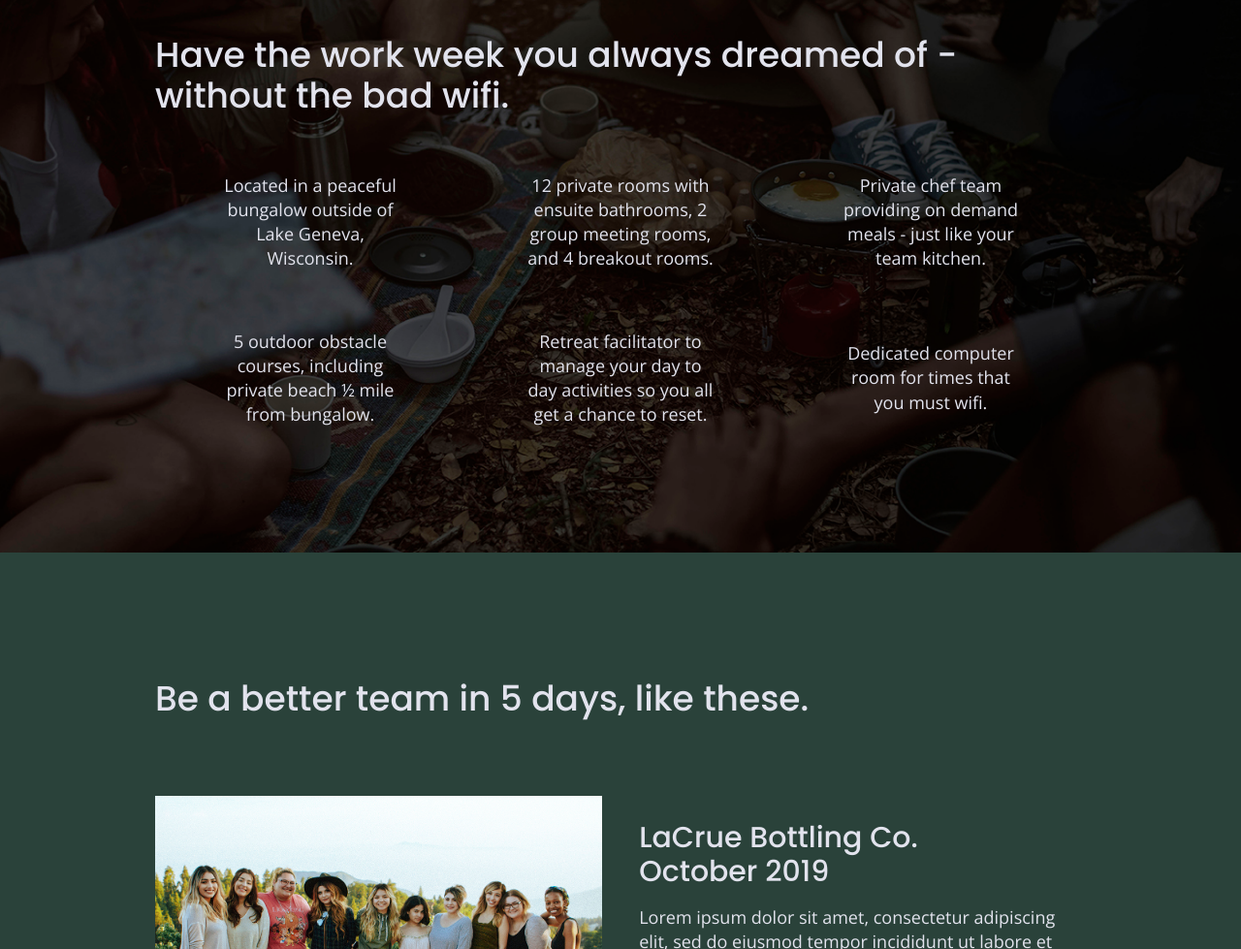
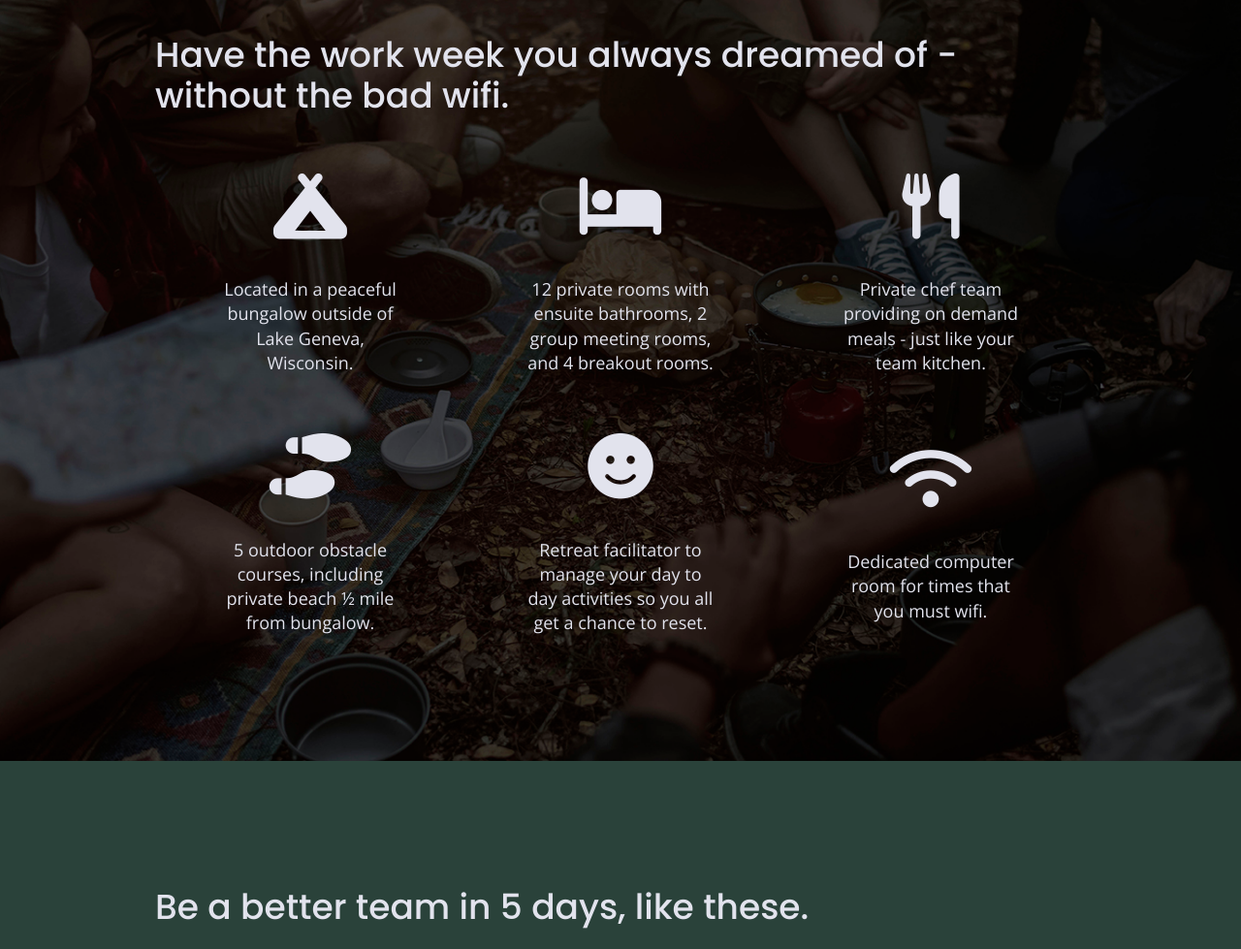
Before and after one commit to ksenia-kos/unplugged-retreat, a website built with Parcel: page index.html in a window 1280 px wide. Shown: the part 1146-2125 px from the top of the page at 97% size. Built offline with nearby package versions, Linux system fonts and the light colour scheme.

Commit message:
added feature icons

```diff
--- a/css/main.css
+++ b/css/main.css
@@ -297,6 +297,11 @@ input[type=button] {
 
 .features p {
   margin: 0; /*--to override browser's default <p> margins--*/
+}
+
+.features i {
+  font-size: 3.75em;
+  margin-bottom: 40px;
 }
 
 /* -------------------------------- REVIEWS -------------------------------- */
--- a/index.html
+++ b/index.html
@@ -21,6 +21,9 @@
 
   <!-- Google Fonts -->
   <link href="https://fonts.googleapis.com/css2?family=Open+Sans:wght@400;700&family=Poppins:wght@500;700&display=swap" rel="stylesheet">
+
+  <!-- Font Awesome Icon Font -->
+  <script src="https://kit.fontawesome.com/36d1f85cdf.js" crossorigin="anonymous"></script>
 
   <meta name="theme-color" content="#fafafa">
 </head>
@@ -72,27 +75,27 @@
         <h2>Have the work week you always dreamed of - without the bad wifi.</h2>
         <div class="features-items">
           <article>
-            <p class="fontawesome-icon"></p>
+            <p class="fontawesome-icon"><i class="fas fa-campground"></i></p>
             <p class="features-item-description">Located in a peaceful bungalow outside of Lake Geneva, Wisconsin.</p>
           </article>
           <article>
-            <p class="fontawesome-icon"></p>
+            <p class="fontawesome-icon"><i class="fas fa-bed"></i></p>
             <p class="features-item-description">12 private rooms with ensuite bathrooms, 2 group meeting rooms, and 4 breakout rooms.</p>
           </article>
           <article>
-            <p class="fontawesome-icon"></p>
+            <p class="fontawesome-icon"><i class="fas fa-utensils"></i></p>
             <p class="features-item-description">Private chef team providing on demand meals - just like your team kitchen.</p>
           </article>
           <article>
-            <p class="fontawesome-icon"></p>
+            <p class="fontawesome-icon"><i class="fas fa-shoe-prints"></i></p>
             <p class="features-item-description">5 outdoor obstacle courses, including private beach ½ mile from bungalow.</p>
           </article>
           <article>
-            <p class="fontawesome-icon"></p>
+            <p class="fontawesome-icon"><i class="fas fa-smile"></i></p>
             <p class="features-item-description">Retreat facilitator to manage your day to day activities so you all get a chance to reset.</p>
           </article>
           <article>
-            <p class="fontawesome-icon"></p>
+            <p class="fontawesome-icon"><i class="fas fa-wifi"></i></p>
             <p class="features-item-description">Dedicated computer room for times that you must wifi.</p>
           </article>
         </div>
```
Also changed, not shown: about/index.html (+3 -0 lines), faq/index.html (+3 -0 lines).
